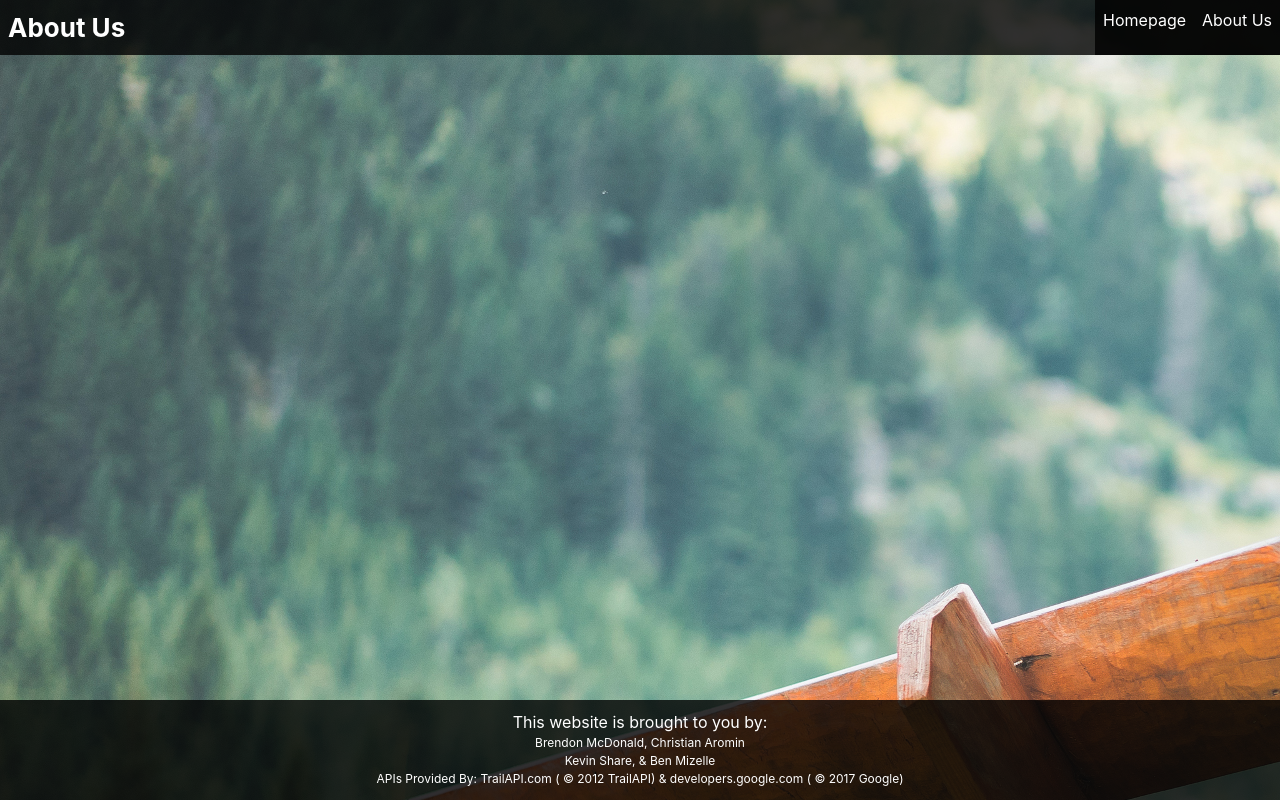
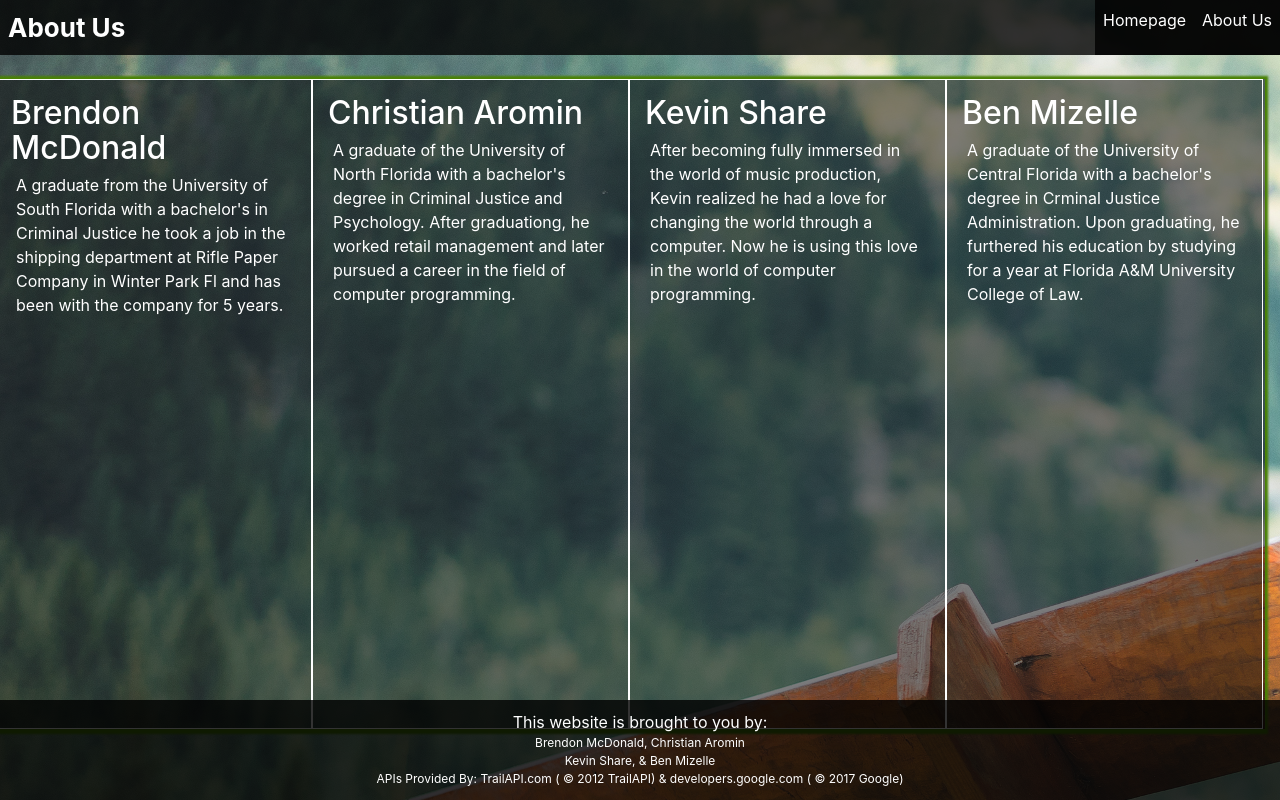
Before and after one commit to Brendonjmcdonald/group-project, a PHP site: page /aboutus.html in a window 1280 px wide. Run offline with PHP 8.4, Linux system fonts and the light colour scheme; some libraries are stand-ins or nearby versions.

Commit message:
added about us page

```diff
--- a/aboutus.html
+++ b/aboutus.html
@@ -28,6 +28,26 @@
 </div>
 <br />
 
+<div class="row">
+<div class="col-sm-3".col-sm-4>
+    <h2>Brendon McDonald</h2>
+      <p>A graduate from the University of South Florida with a bachelor's in Criminal Justice he took a job in the shipping department at Rifle Paper Company in Winter Park Fl and has been with the company for 5 years.</p>
+</div>
+<div class="col-sm-3".col-sm-4>
+     <h2>Christian Aromin</h2>
+        <p>A graduate of the University of North Florida with a bachelor's degree in Criminal Justice and Psychology. After graduationg, he worked retail management and later pursued a career in the field of computer programming.</p>
+
+</div>
+<div class="col-sm-3".col-sm-4>
+    <h2>Kevin Share</h2>
+        <p>After becoming fully immersed in the world of music production, Kevin realized he had a love for changing the world through a computer. Now he is using this love in the world of computer programming. </p>
+</div>
+<div class="col-sm-3".col-sm-4>
+    <h2>Ben Mizelle</h2>
+        <p>A graduate of the University of Central Florida with a bachelor's degree in Crminal Justice Administration. Upon graduating, he furthered his education by studying for a year at Florida A&M University College of Law.</p>
+</div>
+</div>
+
 <div class="footer">
   <div class="img">This website is brought to you by:
     <p>Brendon McDonald, Christian Aromin</p>
```
Also changed, not shown: assets/css/style.css (line endings or trailing spaces), assets/javascript/logic.js (line endings or trailing spaces), index.html (line endings or trailing spaces), templatesResources.html (line endings or trailing spaces).
